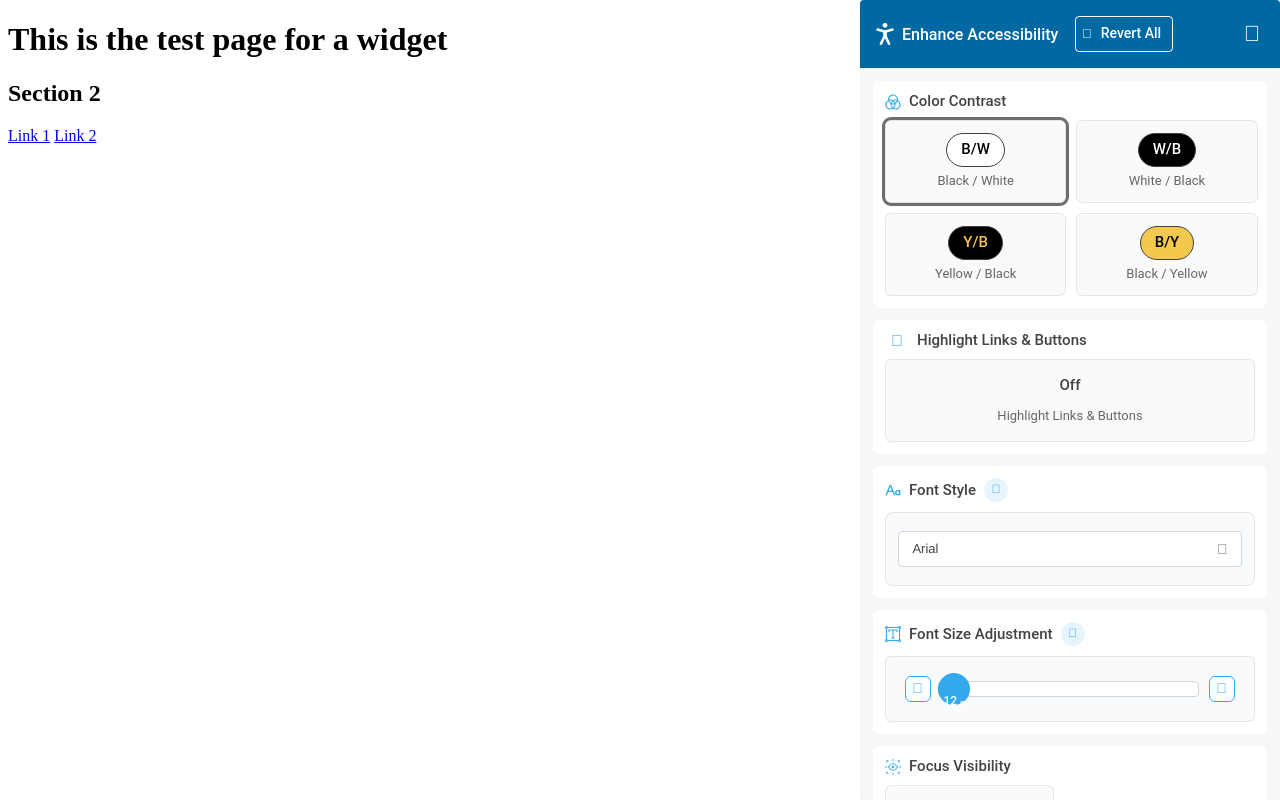
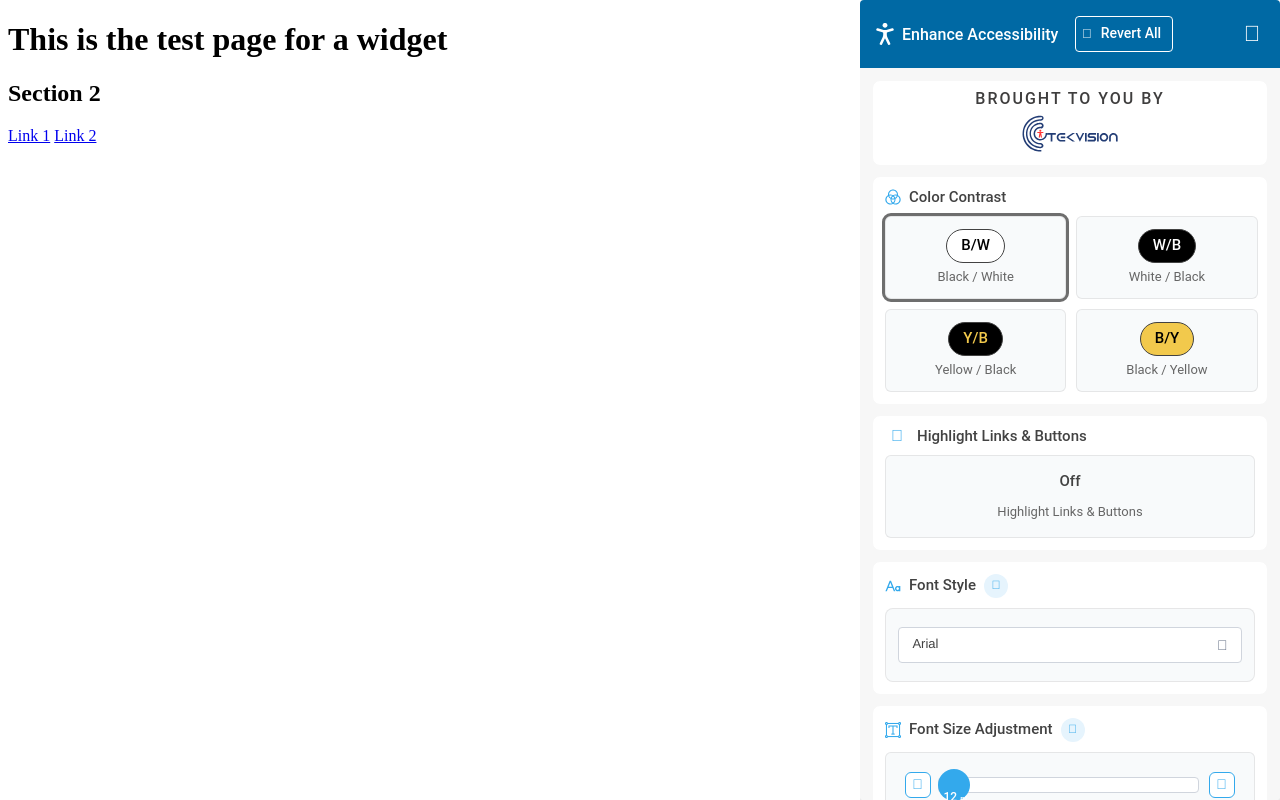
Before and after one commit to tekvision/a11y-settings, a plain HTML site: page index.html in a window 1280 px wide. Both pictures are taken after a click on the button "Accessibility settings". Drawn offline with nearby package versions, Linux system fonts and the light colour scheme; a web font is replaced by a local one.

Commit message:
add TekVision overlay branding with byline

```diff
--- a/components/overlay_ui.js
+++ b/components/overlay_ui.js
@@ -37,6 +37,12 @@ let toolUI = `
                     </div>
                 </div>
                 <div class="div-7">
+                    <div class="div-8 overlay-branding">
+                        <span class="branding-byline">BROUGHT TO YOU BY</span>
+                        <a class="company-logo-link" href="https://www.tekvision.in/" target="_blank" rel="noopener noreferrer" aria-label="Visit TekVision website (opens in new tab)">
+                            <img class="company-logo" src="${imageUrl('Tekvision-Logo.svg')}" draggable="false" alt="TekVision" />
+                        </a>
+                    </div>
                     <div class="div-8" id="ccEnhancer" role="group" aria-labelledby="contrastGroup">
                         <div class="div-9">
                             <img class="img" src="${imageUrl('colors-1.svg')}" />
--- a/styles/dialog.css
+++ b/styles/dialog.css
@@ -211,6 +211,49 @@
     border-radius: 8px;
     border: 1px solid;
     border-color: #f7f7f7;
+  }
+
+  #overlay-popup .overlay-branding {
+    flex-direction: column;
+    align-items: center;
+    justify-content: center;
+    row-gap: 6px;
+    column-gap: 0;
+    padding: 10px 12px;
+  }
+
+  #overlay-popup .overlay-branding .branding-byline {
+    margin: 0;
+    font-family: "Roboto", Helvetica;
+    font-weight: 500;
+    color: #3f3e3e;
+    font-size: 16px;
+    letter-spacing: 2px;
+    line-height: 16px;
+    text-transform: uppercase;
+    white-space: nowrap;
+  }
+
+  #overlay-popup .overlay-branding .company-logo-link {
+    display: inline-flex;
+    align-items: center;
+    justify-content: center;
+    border-radius: 4px;
+    text-decoration: none;
+  }
+
+  #overlay-popup .overlay-branding .company-logo-link:focus,
+  #overlay-popup .overlay-branding .company-logo-link:focus-visible {
+    outline: solid 3px var(--foundation-neutraln400);
+    outline-offset: 2px;
+  }
+
+  #overlay-popup .overlay-branding .company-logo {
+    display: block;
+    width: min(100px, 100%);
+    height: auto;
+    max-width: 100%;
+    object-fit: contain;
   }
 
   #overlay-popup .div-9 {
```
Also changed, not shown: images/Tekvision-Logo.svg (added).
